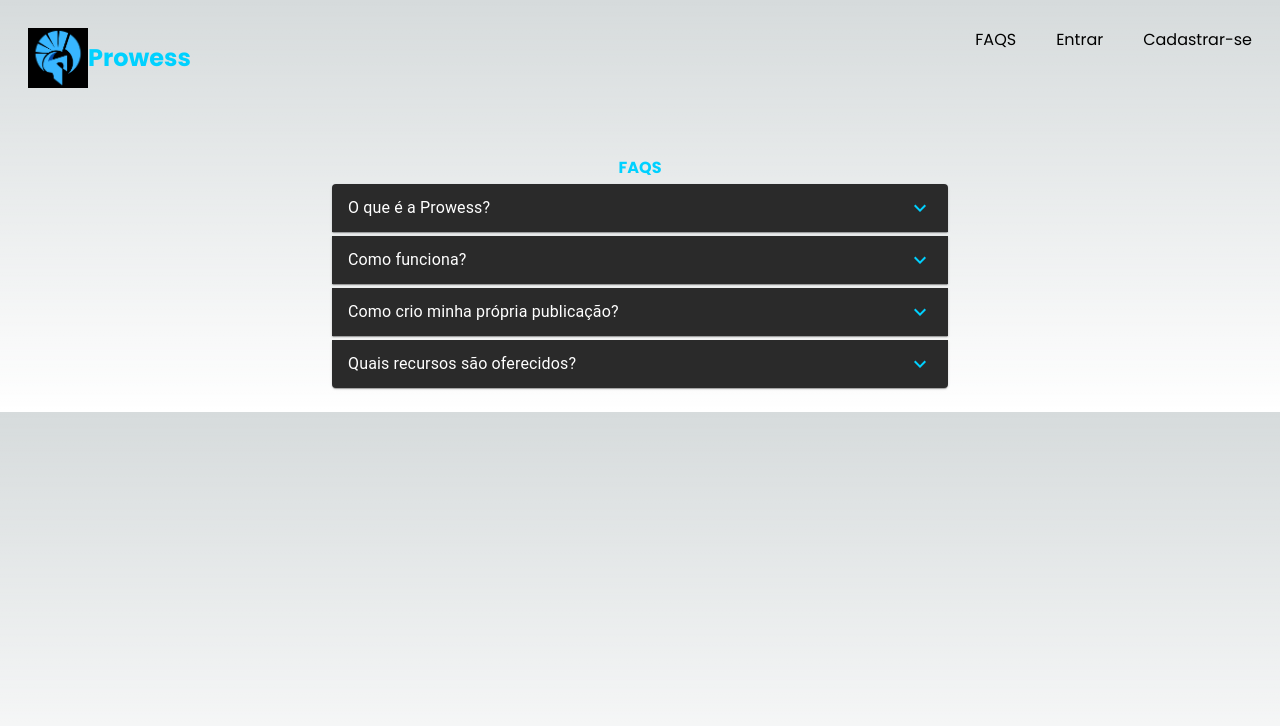
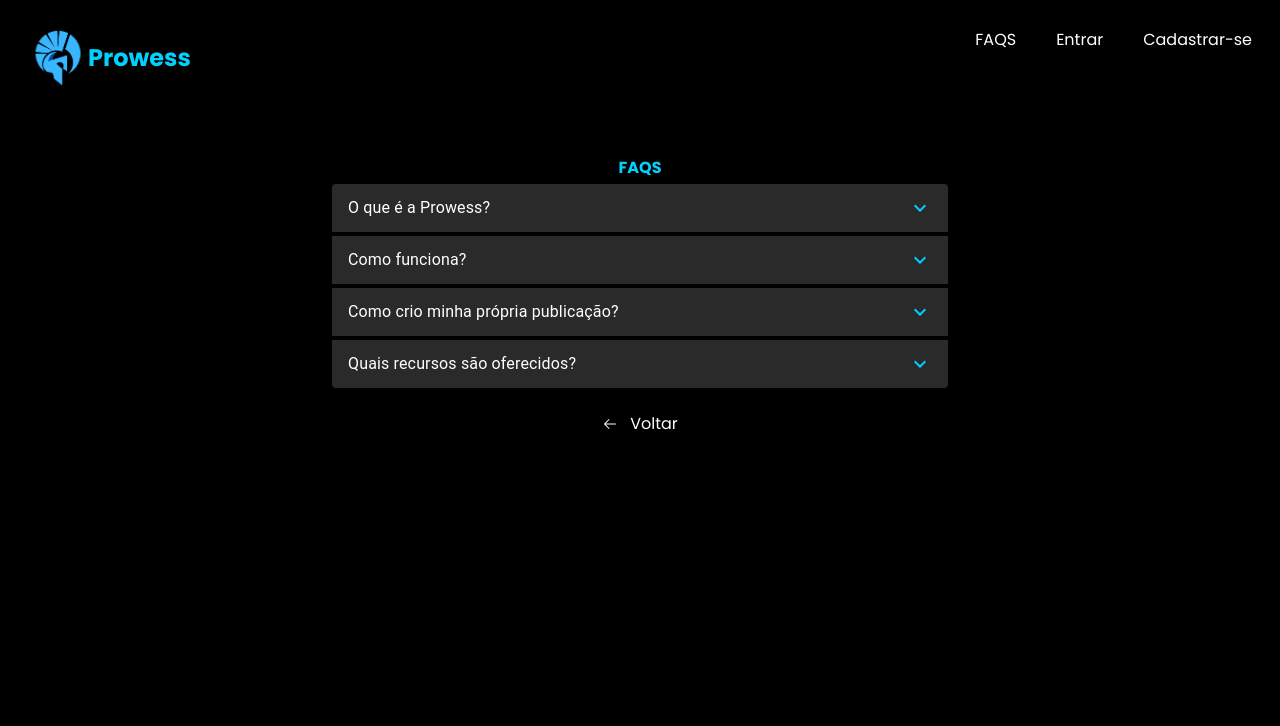
Before and after one commit to samervalente/prowess, a Next.js app: page /faqs in a window 1280 px wide. Shown: the top 726 px of the page. Built offline with nearby package versions, Linux system fonts and the light colour scheme.

Commit message:
feat: add back to home button in FAQS page

```diff
--- a/src/pages/faqs.tsx
+++ b/src/pages/faqs.tsx
@@ -1,6 +1,7 @@
 import SimpleAccordion from "@/components/Accordion";
 import Header from "@/components/Header";
 import Link from "next/link";
+import { ArrowLeft } from "@phosphor-icons/react";
 
 export default function FAQS(){
     return (
@@ -22,7 +23,7 @@ export default function FAQS(){
         <SimpleAccordion title="Quais recursos são oferecidos?">
         Além de facilitar a busca por colegas de quarto, a Prowess também oferece recursos úteis para os usuários, como informações sobre os preços médios de aluguel na região e dicas sobre como economizar dinheiro enquanto estudam. Com a Prowess, os estudantes podem encontrar um lugar para morar de forma mais fácil, econômica e socialmente conectada.
         </SimpleAccordion>
-
+        <Link href="/" className="flex items-center gap-x-3 text-md mt-5"> <ArrowLeft  />Voltar</Link>
        </div>
         </>
     )
--- a/src/styles/globals.css
+++ b/src/styles/globals.css
@@ -17,13 +17,8 @@
 }
 
 body {
-  color: rgb(var(--foreground-rgb));
-  background: linear-gradient(
-      to bottom,
-      transparent,
-      rgb(var(--background-end-rgb))
-    )
-    rgb(var(--background-start-rgb));
+  color: white;
+  background-color: black;
 }
 
 
```
